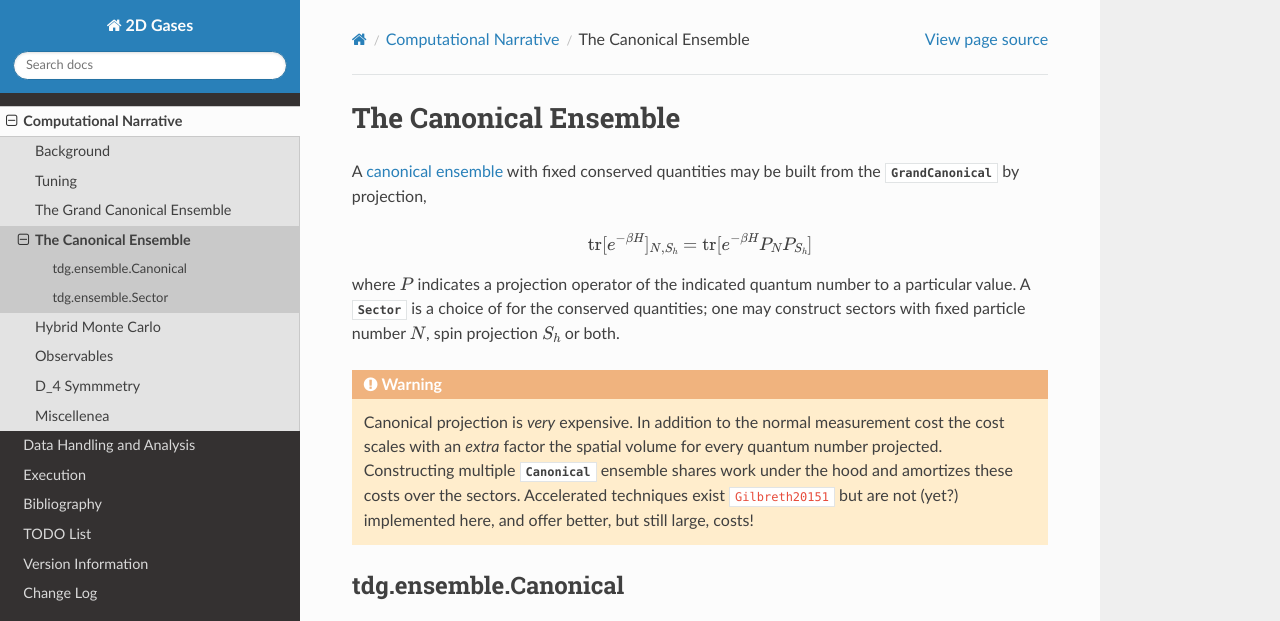
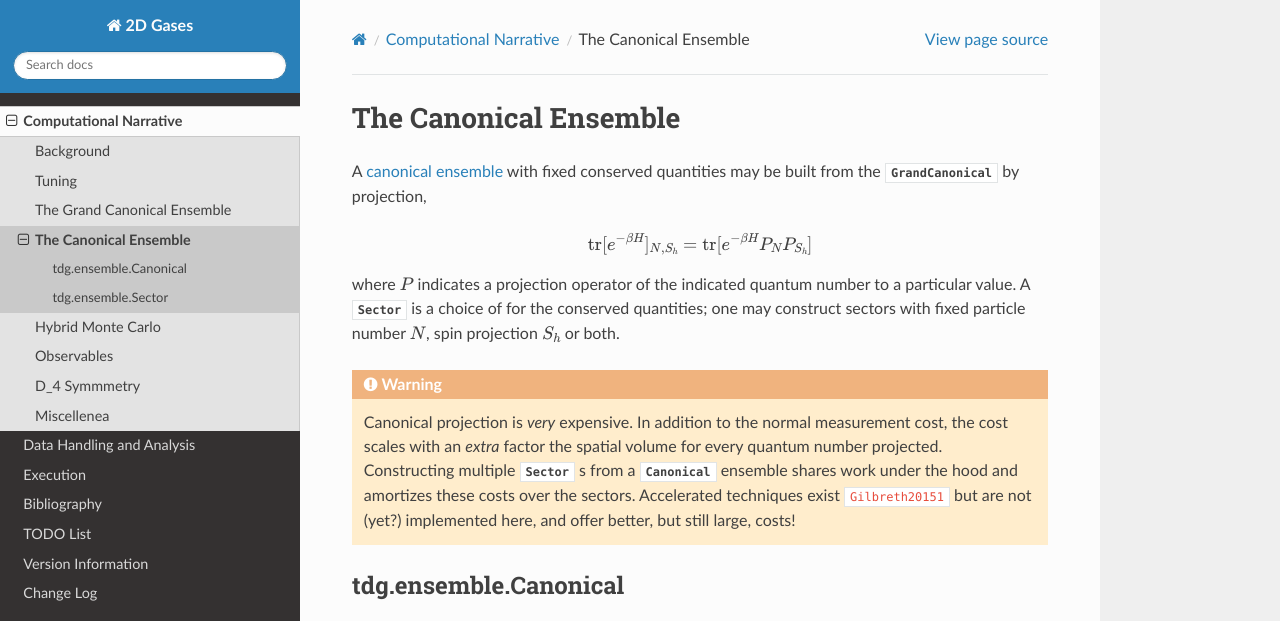
Before and after one commit to evanberkowitz/two-dimensional-gasses, a Sphinx documentation site: the page built from python/tdg/docs/computational-narrative/canonical-projection.rst, in a window 1280 px wide and 1217 px high, cut to the strip 0-621 px from the top of the window. Built offline with Sphinx 7.4.7 and the Read the Docs theme 2.0.0, drawn with Linux system fonts in a browser that asks for light colours; cross-references to code outside the pages are shown as plain code.

Commit message:
Small canonical typos

```diff
--- a/python/tdg/docs/computational-narrative/canonical-projection.rst
+++ b/python/tdg/docs/computational-narrative/canonical-projection.rst
@@ -15,8 +15,8 @@ A :class:`~.Sector` is a choice of for the conserved quantities; one may constru
 
 .. warning::
    Canonical projection is *very* expensive.
-   In addition to the normal measurement cost the cost scales with an *extra* factor the spatial volume for every quantum number projected.
-   Constructing multiple :class:`~.Sector`s from a :class:`~.Canonical` ensemble shares work under the hood and amortizes these costs over the sectors.
+   In addition to the normal measurement cost, the cost scales with an *extra* factor the spatial volume for every quantum number projected.
+   Constructing multiple :class:`~.Sector` s from a :class:`~.Canonical` ensemble shares work under the hood and amortizes these costs over the sectors.
    Accelerated techniques exist :cite:`Gilbreth20151` but are not (yet?) implemented here, and offer better, but still large, costs!
 
 tdg.ensemble.Canonical
```
Also changed, not shown: 1 other file.
